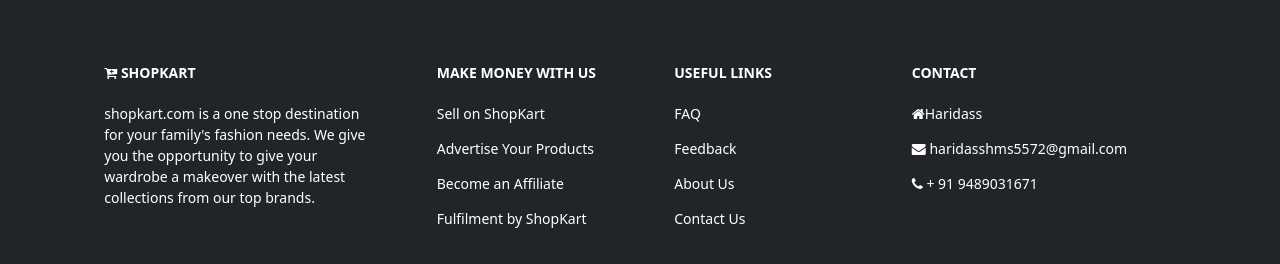
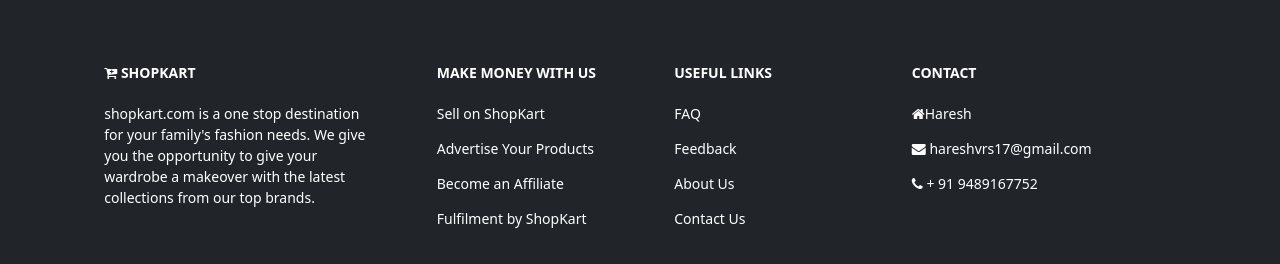
Before and after one commit to HareshS2003/ShopKart_django, a Django app: page /collections in a window 1280 px wide. Shown: the part 1113-1377 px from the top of the page. Run offline with Django 5.2, Linux system fonts and the light colour scheme; data that the repository does not hold is empty.

Commit message:
first commit

```diff
--- a/shop/templates/shop/include/footer.html
+++ b/shop/templates/shop/include/footer.html
@@ -41,9 +41,9 @@
 
           <div class="col-md-4 col-lg-3 col-xl-3 mx-auto mb-md-0 mb-4">
             <h6 class="text-uppercase fw-bold mb-4"> Contact</h6>
-            <p><i class="fa fa-home"></i>Haridass</p>
-            <p><i class="fa fa-envelope"></i> haridasshms5572@gmail.com</p>
-            <p><i class="fa fa-phone"></i> + 91 9489031671</p>
+            <p><i class="fa fa-home"></i>Haresh</p>
+            <p><i class="fa fa-envelope"></i> hareshvrs17@gmail.com</p>
+            <p><i class="fa fa-phone"></i> + 91 9489167752</p>
           </div>
 
         </div>
```
Also changed, not shown: shop/templates/shop/layouts/base.html (line endings or trailing spaces), 1 other file.
